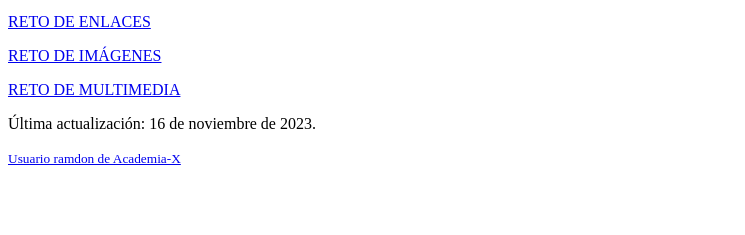
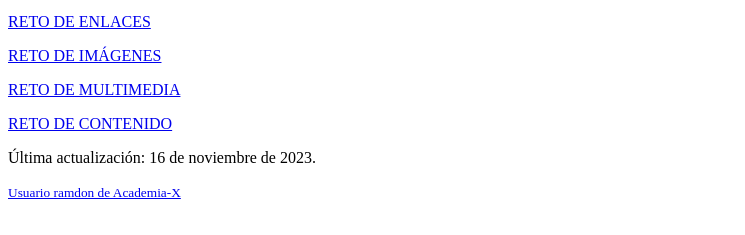
Before and after one commit to iesous99/iesous99.github.io, a plain HTML site: page index.html in a window 1280 px wide. Shown: the part 101-336 px from the top of the page, without its empty margins (0-745 px from the left). Drawn offline with Linux system fonts and the light colour scheme.

Commit message:
agregando ruta de contenido al index principal

```diff
--- a/index.html
+++ b/index.html
@@ -30,6 +30,13 @@
       <a href="./multimedia/index.html">
         <p>RETO DE MULTIMEDIA</p>
       </a>
+    </section>
+
+    <section>
+      <a href="./contenido/index.html">
+        <p>RETO DE CONTENIDO</p>
+      </a>
+    </section>
   </main>
 
   <footer>
```
